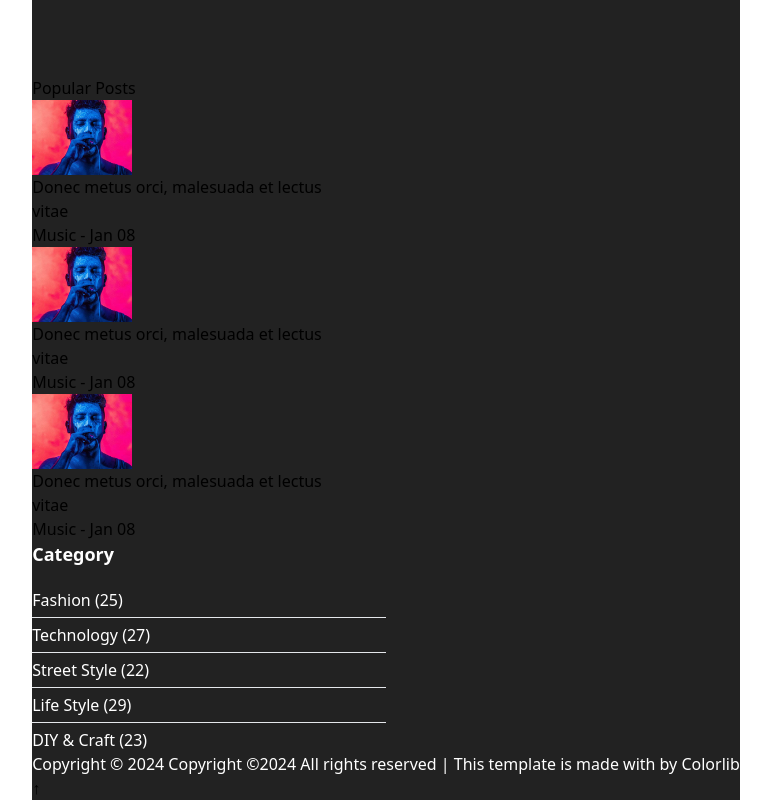
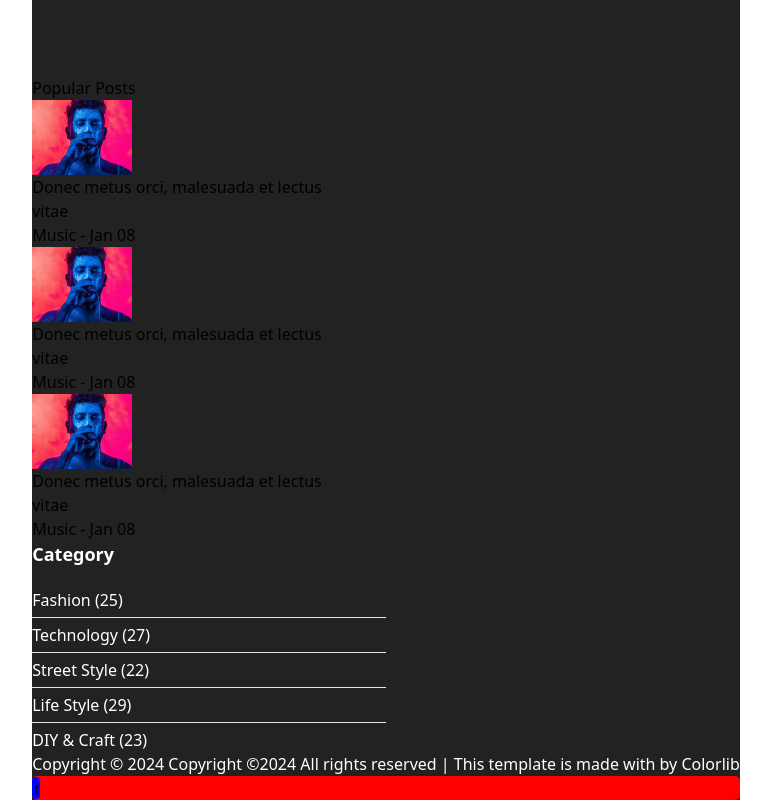
Before and after one commit to SanjoyGorai/mag-news, a React (Vite) app: page / in a window 1280 px wide. Shown: the part 469-1269 px from the top of the page, without its empty margins (254-1025 px from the left). Built offline with nearby package versions, Linux system fonts and the light colour scheme.

Commit message:
scss is working

```diff
--- a/src/componants/Footer/Footer.jsx
+++ b/src/componants/Footer/Footer.jsx
@@ -1,5 +1,6 @@
 import React from 'react'
 import './Footer.css'
+import './Footer.scss'
 import logo from '../../assets/images/icons/logo-02.png'
 import { SocialIcon } from 'react-social-icons'
 import PostItemSmall from '../Category/PostItemSmall/PostItemSmall'
--- /dev/null
+++ b/src/componants/Footer/Footer.scss
@@ -0,0 +1,8 @@
+.up-icon-div{
+  background-color: red;
+  border-radius: 5px;
+  span{
+    background-color: blue;
+    border-radius: 5px;
+  }
+}
```
Also changed, not shown: src/componants/Footer/Footer.sass (deleted, +0 -11 lines).
